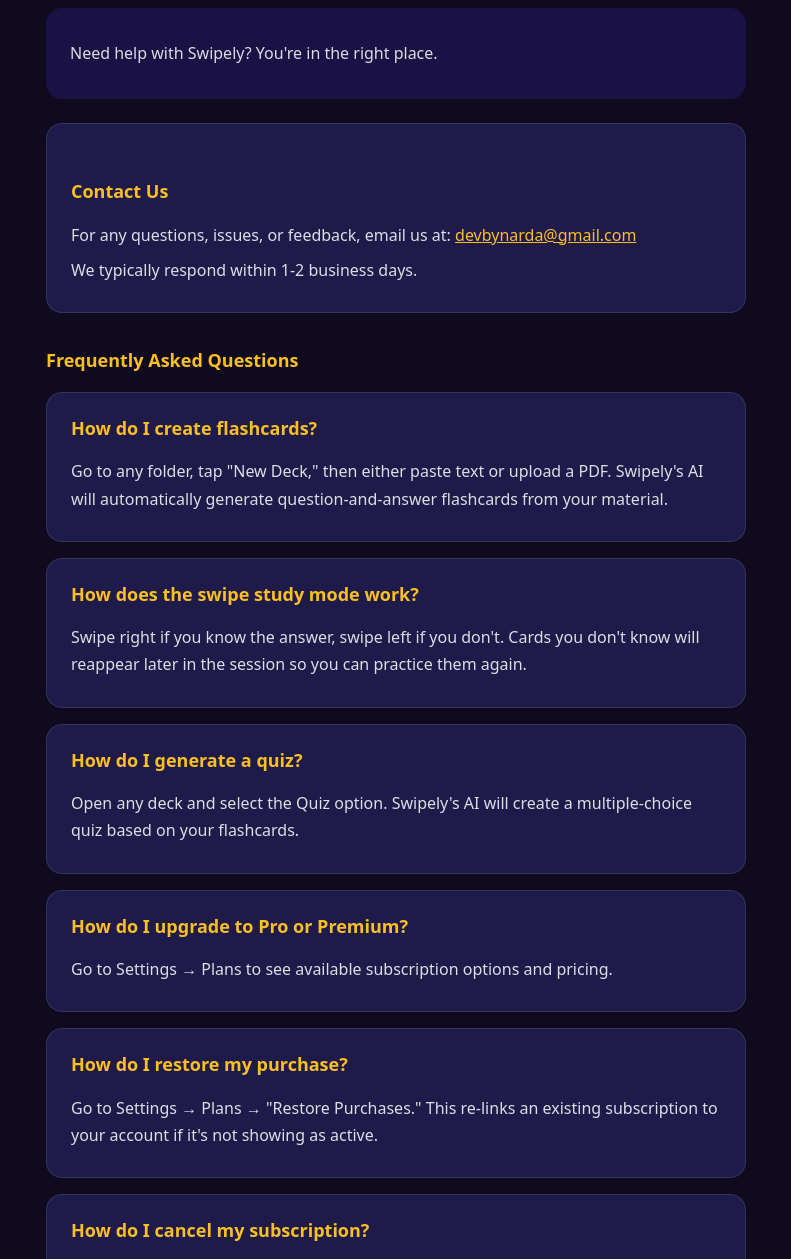
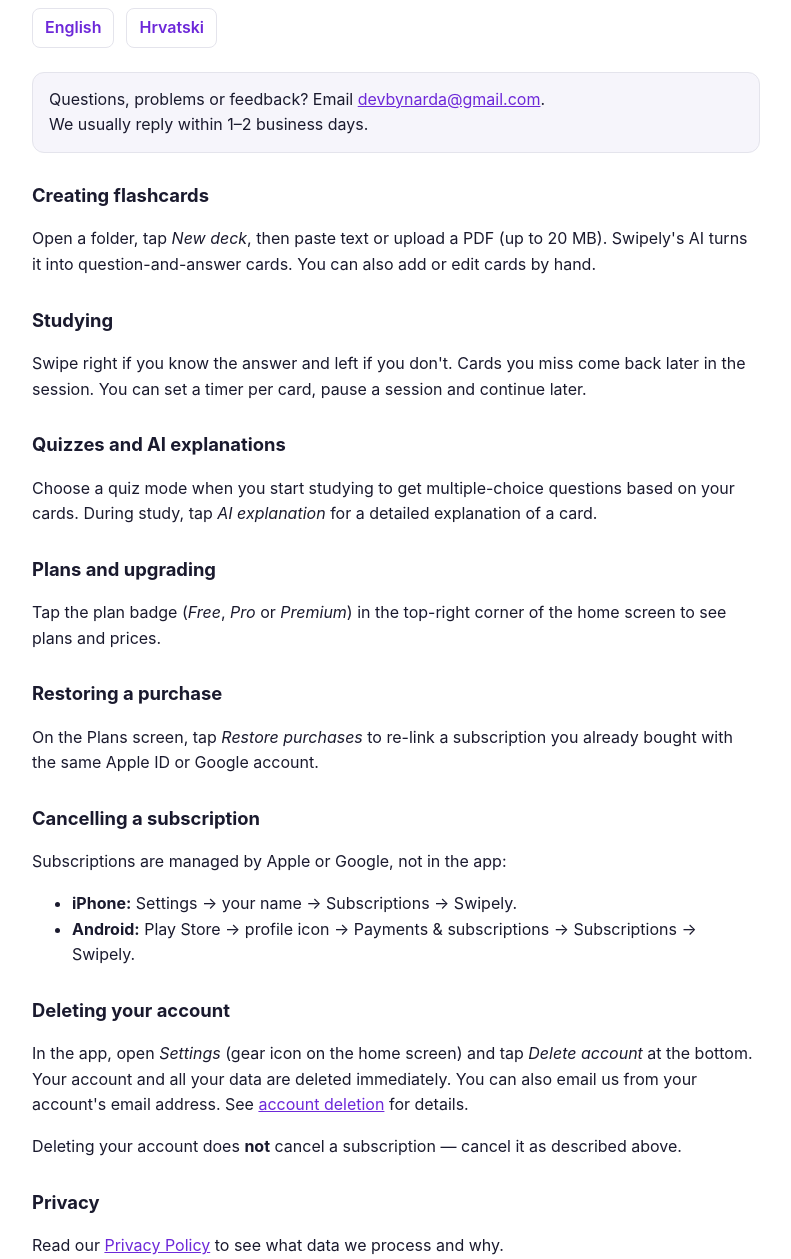
Before and after one commit to lh1705/swipely-privacy, a plain HTML site: page support.html in a window 1280 px wide. Shown: the part 117-1376 px from the top of the page, without its empty margins (244-1035 px from the left). Drawn offline with Linux system fonts and the light colour scheme.

Commit message:
Refactor support.html for improved structure and styling

```diff
--- a/support.html
+++ b/support.html
@@ -1,108 +1,114 @@
-<!DOCTYPE html>
+<!doctype html>
 <html lang="en">
 <head>
-<meta charset="UTF-8">
-<meta name="viewport" content="width=device-width, initial-scale=1.0">
-<title>Swipely Support</title>
+<meta charset="utf-8">
+<meta name="viewport" content="width=device-width, initial-scale=1">
+<title>Swipely – Support / Podrška</title>
 <style>
-  body {
-    font-family: system-ui, sans-serif;
-    max-width: 700px;
-    margin: 0 auto;
-    padding: 40px 20px 60px;
-    line-height: 1.7;
-    background: #0f0a1e;
-    color: #fff;
+  :root { --bg:#ffffff; --tx:#1a1a2e; --sub:#5b5b6e; --line:#e4e4ec; --accent:#6d28d9; --card:#f6f5fb; }
+  @media (prefers-color-scheme: dark) {
+    :root { --bg:#0f0a1e; --tx:#ecebf5; --sub:#a8a6bd; --line:#2a2440; --accent:#c4b5fd; --card:#1a1430; }
   }
-  h1 {
-    font-size: 28px;
-    color: #fbbf24;
-    font-weight: 800;
-  }
-  h2 {
-    font-size: 18px;
-    margin-top: 32px;
-    color: #fbbf24;
-    font-weight: 700;
-  }
-  p { margin: 8px 0; color: rgba(255,255,255,0.85); }
-  a { color: #fbbf24; text-decoration: underline; }
-  a:hover { opacity: 0.8; }
-  .card {
-    background: #1e1b4b;
-    border: 1px solid rgba(255,255,255,0.1);
-    border-radius: 16px;
-    padding: 20px 24px;
-    margin: 16px 0;
-  }
-  .intro {
-    background: #1a1145;
-    border-radius: 16px;
-    padding: 24px;
-    margin-bottom: 24px;
-  }
-  ul { color: rgba(255,255,255,0.85); }
-  li { margin: 6px 0; }
+  * { box-sizing: border-box; }
+  body { margin:0; background:var(--bg); color:var(--tx); font:16px/1.6 -apple-system, BlinkMacSystemFont, "Segoe UI", Roboto, sans-serif; }
+  main { max-width: 760px; margin: 0 auto; padding: 32px 16px 64px; }
+  h1 { font-size: 1.8rem; margin: 0 0 4px; }
+  h2 { font-size: 1.15rem; margin: 28px 0 6px; }
+  .meta { color: var(--sub); font-size: .9rem; margin-bottom: 20px; }
+  .lang { display:flex; gap:12px; margin: 8px 0 24px; }
+  .lang a { color: var(--accent); font-weight: 600; text-decoration: none; border:1px solid var(--line); padding:6px 12px; border-radius:8px; }
+  a { color: var(--accent); }
+  .box { background: var(--card); border:1px solid var(--line); border-radius: 12px; padding: 14px 16px; }
+  hr { border:0; border-top:1px solid var(--line); margin: 56px 0; }
 </style>
 </head>
 <body>
-<h1>Swipely Support</h1>
+<main>
 
-<div class="intro">
-<p>Need help with Swipely? You're in the right place.</p>
-</div>
+<!-- ======================= ENGLISH ======================= -->
+<section id="en" lang="en">
+  <h1>Swipely Support</h1>
+  <div class="meta">Last updated: 1 November 2026</div>
+  <div class="lang"><a href="#en">English</a><a href="#hr">Hrvatski</a></div>
 
-<div class="card">
-<h2>Contact Us</h2>
-<p>For any questions, issues, or feedback, email us at: <a href="mailto:devbynarda@gmail.com">devbynarda@gmail.com</a></p>
-<p>We typically respond within 1-2 business days.</p>
-</div>
+  <div class="box">
+    Questions, problems or feedback? Email <a href="mailto:devbynarda@gmail.com">devbynarda@gmail.com</a>.<br>
+    We usually reply within 1–2 business days.
+  </div>
 
-<h2>Frequently Asked Questions</h2>
+  <h2>Creating flashcards</h2>
+  <p>Open a folder, tap <em>New deck</em>, then paste text or upload a PDF (up to 20 MB). Swipely's AI turns it into question-and-answer cards. You can also add or edit cards by hand.</p>
 
-<div class="card">
-<h2 style="margin-top:0">How do I create flashcards?</h2>
-<p>Go to any folder, tap "New Deck," then either paste text or upload a PDF. Swipely's AI will automatically generate question-and-answer flashcards from your material.</p>
-</div>
+  <h2>Studying</h2>
+  <p>Swipe right if you know the answer and left if you don't. Cards you miss come back later in the session. You can set a timer per card, pause a session and continue later.</p>
 
-<div class="card">
-<h2 style="margin-top:0">How does the swipe study mode work?</h2>
-<p>Swipe right if you know the answer, swipe left if you don't. Cards you don't know will reappear later in the session so you can practice them again.</p>
-</div>
+  <h2>Quizzes and AI explanations</h2>
+  <p>Choose a quiz mode when you start studying to get multiple-choice questions based on your cards. During study, tap <em>AI explanation</em> for a detailed explanation of a card.</p>
 
-<div class="card">
-<h2 style="margin-top:0">How do I generate a quiz?</h2>
-<p>Open any deck and select the Quiz option. Swipely's AI will create a multiple-choice quiz based on your flashcards.</p>
-</div>
+  <h2>Plans and upgrading</h2>
+  <p>Tap the plan badge (<em>Free</em>, <em>Pro</em> or <em>Premium</em>) in the top-right corner of the home screen to see plans and prices.</p>
 
-<div class="card">
-<h2 style="margin-top:0">How do I upgrade to Pro or Premium?</h2>
-<p>Go to Settings → Plans to see available subscription options and pricing.</p>
-</div>
+  <h2>Restoring a purchase</h2>
+  <p>On the Plans screen, tap <em>Restore purchases</em> to re-link a subscription you already bought with the same Apple ID or Google account.</p>
 
-<div class="card">
-<h2 style="margin-top:0">How do I restore my purchase?</h2>
-<p>Go to Settings → Plans → "Restore Purchases." This re-links an existing subscription to your account if it's not showing as active.</p>
-</div>
+  <h2>Cancelling a subscription</h2>
+  <p>Subscriptions are managed by Apple or Google, not in the app:</p>
+  <ul>
+    <li><strong>iPhone:</strong> Settings → your name → Subscriptions → Swipely.</li>
+    <li><strong>Android:</strong> Play Store → profile icon → Payments &amp; subscriptions → Subscriptions → Swipely.</li>
+  </ul>
 
-<div class="card">
-<h2 style="margin-top:0">How do I cancel my subscription?</h2>
-<p>Subscriptions are managed through the App Store or Google Play, not within Swipely directly:</p>
-<ul>
-<li><strong>iOS:</strong> Settings app → your name → Subscriptions</li>
-<li><strong>Android:</strong> Google Play Store → Profile icon → Payments & subscriptions</li>
-</ul>
-</div>
+  <h2>Deleting your account</h2>
+  <p>In the app, open <em>Settings</em> (gear icon on the home screen) and tap <em>Delete account</em> at the bottom. Your account and all your data are deleted immediately. You can also email us from your account's email address. See <a href="delete.html">account deletion</a> for details.</p>
+  <p>Deleting your account does <strong>not</strong> cancel a subscription — cancel it as described above.</p>
 
-<div class="card">
-<h2 style="margin-top:0">How do I delete my account and data?</h2>
-<p>Email us at <a href="mailto:devbynarda@gmail.com">devbynarda@gmail.com</a> with your account email, and we'll delete your account and all associated data.</p>
-</div>
+  <h2>Privacy</h2>
+  <p>Read our <a href="./">Privacy Policy</a> to see what data we process and why.</p>
+</section>
 
-<div class="card">
-<h2 style="margin-top:0">Is my data private?</h2>
-<p>Yes. See our <a href="https://lh1705.github.io/swipely-privacy/">Privacy Policy</a> for full details on what data we collect and how it's used.</p>
-</div>
+<hr>
 
+<!-- ======================= HRVATSKI ======================= -->
+<section id="hr" lang="hr">
+  <h1>Swipely podrška</h1>
+  <div class="meta">Zadnje ažurirano: 1. studenoga 2026.</div>
+  <div class="lang"><a href="#en">English</a><a href="#hr">Hrvatski</a></div>
+
+  <div class="box">
+    Pitanja, problemi ili prijedlozi? Piši nam na <a href="mailto:devbynarda@gmail.com">devbynarda@gmail.com</a>.<br>
+    Obično odgovaramo u roku od 1–2 radna dana.
+  </div>
+
+  <h2>Izrada kartica</h2>
+  <p>Otvori mapu, dodirni <em>Novi set</em>, zatim zalijepi tekst ili učitaj PDF (do 20 MB). Swipelyjev AI pretvorit će ga u kartice s pitanjima i odgovorima. Kartice možeš dodavati i uređivati i ručno.</p>
+
+  <h2>Učenje</h2>
+  <p>Povuci udesno ako znaš odgovor, a ulijevo ako ne znaš. Kartice koje ne znaš vraćaju se kasnije u sesiji. Možeš postaviti odbrojavač po kartici, pauzirati sesiju i nastaviti kasnije.</p>
+
+  <h2>Kvizovi i AI objašnjenja</h2>
+  <p>Pri pokretanju učenja odaberi kviz za pitanja s više ponuđenih odgovora na temelju tvojih kartica. Tijekom učenja dodirni <em>AI objašnjenje</em> za detaljno objašnjenje kartice.</p>
+
+  <h2>Paketi i nadogradnja</h2>
+  <p>Dodirni oznaku paketa (<em>Free</em>, <em>Pro</em> ili <em>Premium</em>) u gornjem desnom kutu početnog zaslona za pregled paketa i cijena.</p>
+
+  <h2>Vraćanje kupnje</h2>
+  <p>Na zaslonu s paketima dodirni <em>Vrati kupnje</em> kako bi ponovno povezao/la pretplatu kupljenu istim Apple ID-jem ili Google računom.</p>
+
+  <h2>Otkazivanje pretplate</h2>
+  <p>Pretplatama upravljaju Apple ili Google, ne aplikacija:</p>
+  <ul>
+    <li><strong>iPhone:</strong> Postavke → tvoje ime → Pretplate → Swipely.</li>
+    <li><strong>Android:</strong> Trgovina Play → ikona profila → Plaćanja i pretplate → Pretplate → Swipely.</li>
+  </ul>
+
+  <h2>Brisanje računa</h2>
+  <p>U aplikaciji otvori <em>Postavke</em> (ikona zupčanika na početnom zaslonu) i dodirni <em>Obriši račun</em> na dnu. Tvoj račun i svi podaci odmah se brišu. Možeš nam se javiti i e-mailom s adrese kojom si registriran/a. Više u uputama za <a href="delete.html">brisanje računa</a>.</p>
+  <p>Brisanje računa <strong>ne otkazuje</strong> pretplatu — otkaži je kako je opisano gore.</p>
+
+  <h2>Privatnost</h2>
+  <p>Pročitaj naša <a href="./">Pravila privatnosti</a> kako bi saznao/la koje podatke obrađujemo i zašto.</p>
+</section>
+
+</main>
 </body>
 </html>
```
